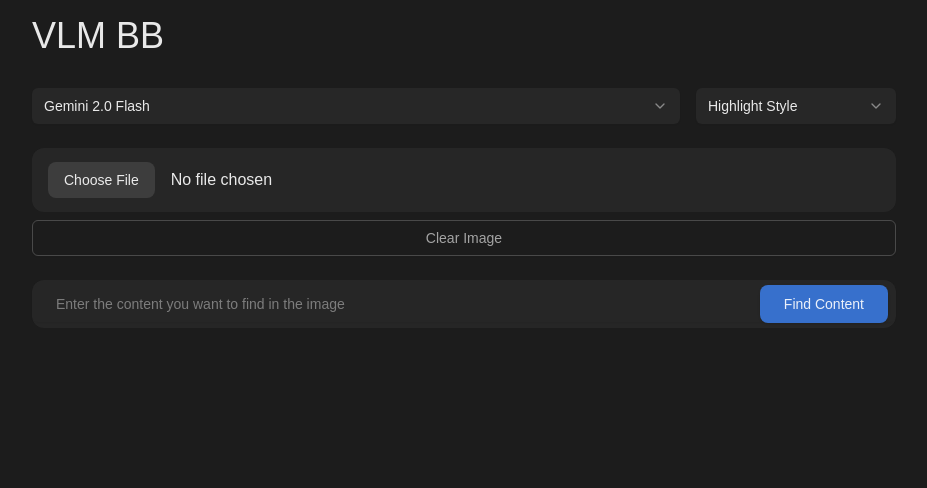
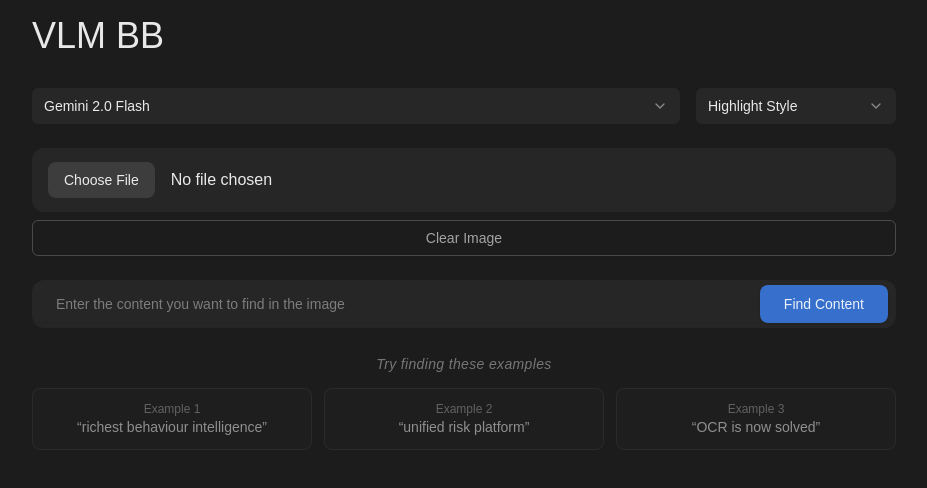
Before and after one commit to TheRayFitzgerald/vlm_bb, a Next.js app: page /gemini-test in a window 1280 px wide. Shown: the top 488 px of the page, without its empty margins (176-1103 px from the left). Built offline with nearby package versions, Linux system fonts and the light colour scheme.

Commit message:
examples skeleton

```diff
--- a/app/gemini-test/page.tsx
+++ b/app/gemini-test/page.tsx
@@ -254,6 +254,37 @@
             </div>
           </div>
 
+          <div className="mt-4">
+            <h2 className="mb-3 text-center">
+              <span className="italic text-sm font-light tracking-wide text-white/40">
+                Try finding these examples
+              </span>
+            </h2>
+            <div className="grid grid-cols-3 gap-3">
+              <button
+                onClick={() => setSearchContent("richest behaviour intelligence")}
+                className="group rounded-lg border border-white/5 bg-[#2A2A2A]/20 px-4 py-3 text-sm text-white/50 transition-colors hover:border-white/10 hover:bg-[#2A2A2A]/40 hover:text-white/90"
+              >
+                <div className="text-xs text-white/30 group-hover:text-white/50">Example 1</div>
+                &ldquo;richest behaviour intelligence&rdquo;
+              </button>
+              <button
+                onClick={() => setSearchContent("unified risk platform")}
+                className="group rounded-lg border border-white/5 bg-[#2A2A2A]/20 px-4 py-3 text-sm text-white/50 transition-colors hover:border-white/10 hover:bg-[#2A2A2A]/40 hover:text-white/90"
+              >
+                <div className="text-xs text-white/30 group-hover:text-white/50">Example 2</div>
+                &ldquo;unified risk platform&rdquo;
+              </button>
+              <button
+                onClick={() => setSearchContent("OCR is now solved")}
+                className="group rounded-lg border border-white/5 bg-[#2A2A2A]/20 px-4 py-3 text-sm text-white/50 transition-colors hover:border-white/10 hover:bg-[#2A2A2A]/40 hover:text-white/90"
+              >
+                <div className="text-xs text-white/30 group-hover:text-white/50">Example 3</div>
+                &ldquo;OCR is now solved&rdquo;
+              </button>
+            </div>
+          </div>
+
           {result && (
             <div className="rounded-xl bg-[#2A2A2A]/80 backdrop-blur-sm p-4">
               <pre className="whitespace-pre-wrap text-white/80 text-sm">{result}</pre>
```
